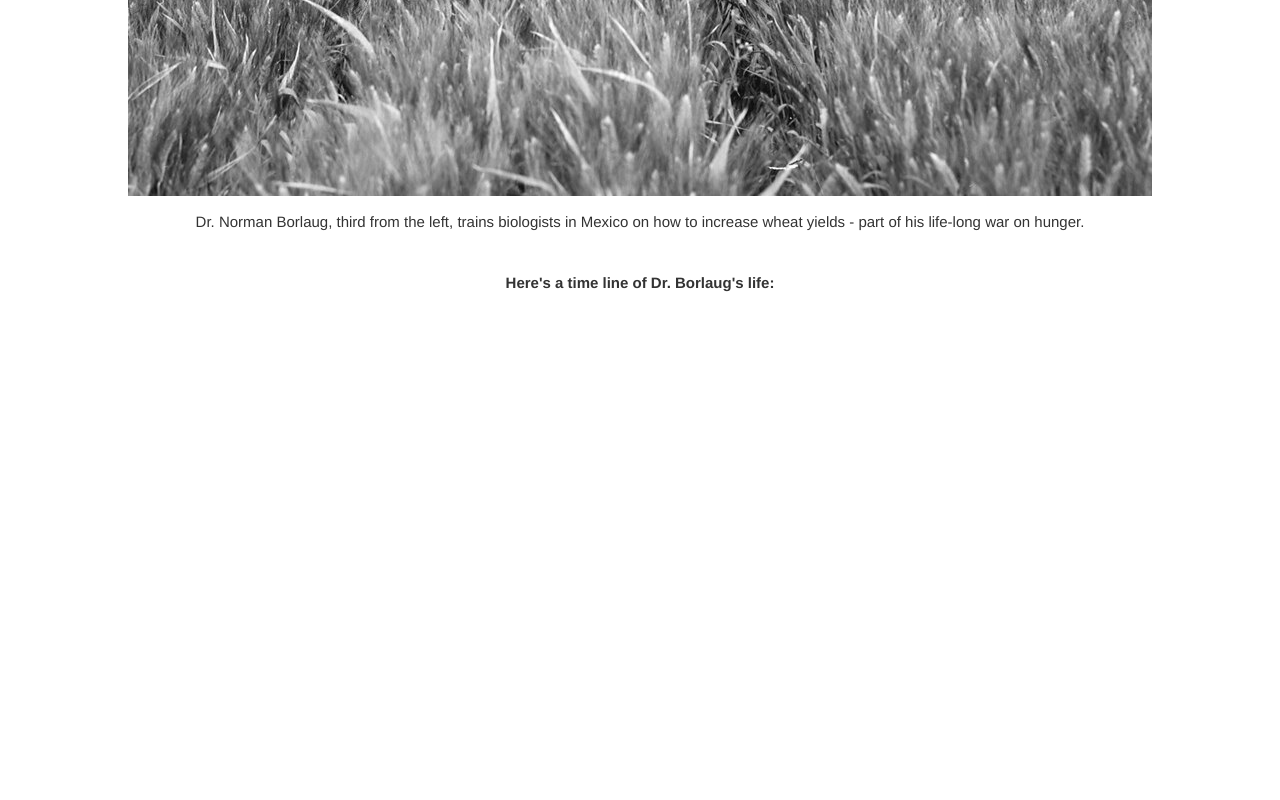
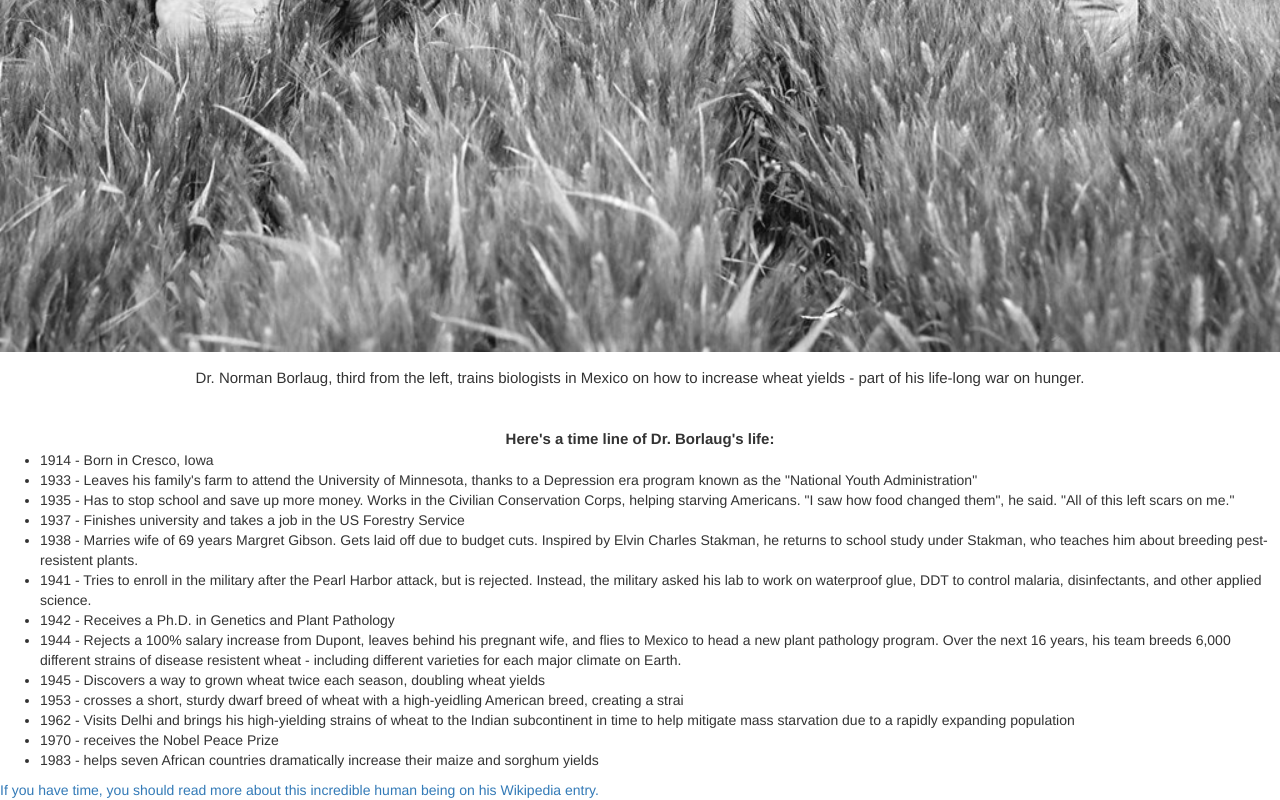
Before and after one commit to courseunit42/WebProject2-Tributepage, a plain HTML site: page index.html in a window 1280 px wide. Shown: the part 490-1290 px from the top of the page. Before the commit the page ends 800 px from the top, so only its background shows below. Drawn offline with Linux system fonts and the light colour scheme.

Commit message:
User-story 9

```diff
--- a/css/style.css
+++ b/css/style.css
@@ -8,7 +8,9 @@
 }
 
 #image{
+	/**centering the image**/
 	margin:auto;display:block;
+	width: 100%; height: auto;
 }
 
 #img-caption, #tribute-info{
@@ -17,3 +19,6 @@
 #tribute-info{
 	font-weight:800;margin-top:40px;
 }
+#list{
+	text-align: center;
+}
--- a/index.html
+++ b/index.html
@@ -15,6 +15,12 @@
     <h1 id="title">Dr. Norman Borlaug</h1>
 
 
+  </div>
+  <div id="img-div">
+    <img id="image">
+  </div>
+</body>
+
 
   <div id="img-div">
     <img id="image" src="img/dr.jpg">
@@ -28,6 +34,31 @@
 
 Here's a time line of Dr. Borlaug's life:
 </div>
+<ul>
+  <li>1914 - Born in Cresco, Iowa</li>
+  <li>1933 - Leaves his family's farm to attend the University of Minnesota,
+    thanks to a Depression era program known as the "National Youth Administration"</li>
+  <li>1935 - Has to stop school and save up more money. Works in the Civilian Conservation Corps, helping starving Americans.
+    "I saw how food changed them", he said. "All of this left scars on me."</li>
+  <li>1937 - Finishes university and takes a job in the US Forestry Service</li>
+  <li>1938 - Marries wife of 69 years Margret Gibson. Gets laid off due to budget cuts. Inspired by Elvin Charles Stakman,
+    he returns to school study under Stakman, who teaches him about breeding pest-resistent plants.</li>
+  <li>1941 - Tries to enroll in the military after the Pearl Harbor attack, but is rejected. Instead, the military asked his lab to work on waterproof glue,
+    DDT to control malaria, disinfectants, and other applied science.</li>
+  <li>1942 - Receives a Ph.D. in Genetics and Plant Pathology</li>
+  <li>1944 - Rejects a 100% salary increase from Dupont, leaves behind his pregnant wife, and flies to Mexico
+     to head a new plant pathology program. Over the next 16 years, his team breeds 6,000 different strains of disease resistent wheat - including different varieties for each major climate on Earth.</li>
+  <li>1945 - Discovers a way to grown wheat twice each season, doubling wheat yields</li>
+  <li>1953 - crosses a short, sturdy dwarf breed of wheat with a high-yeidling American breed, creating a strai</li>
+  <li>1962 - Visits Delhi and brings his high-yielding strains of wheat to the Indian subcontinent in time to help mitigate mass starvation due to
+    a rapidly expanding population</li>
+  <li>1970 - receives the Nobel Peace Prize</li>
+  <li>1983 - helps seven African countries dramatically increase their maize and sorghum yields</li>
+</ul>
+
+<a id="tribute-link" target="_blank" href="https://en.wikipedia.org/wiki/Norman_Borlaug">
+  If you have time, you should read more about this incredible human being on his Wikipedia entry.
+</a>
 
 </body>
 
```
